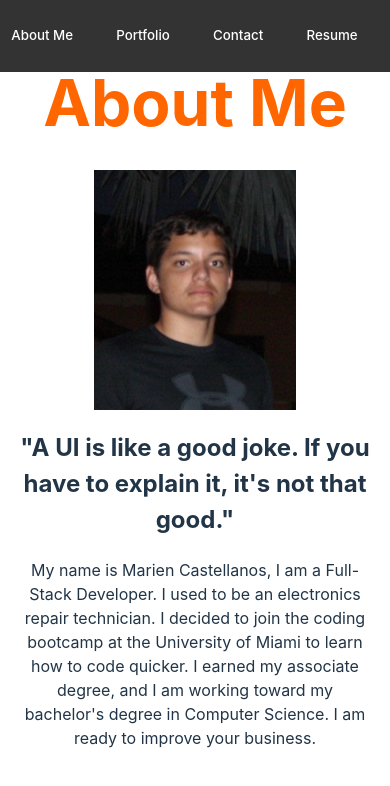
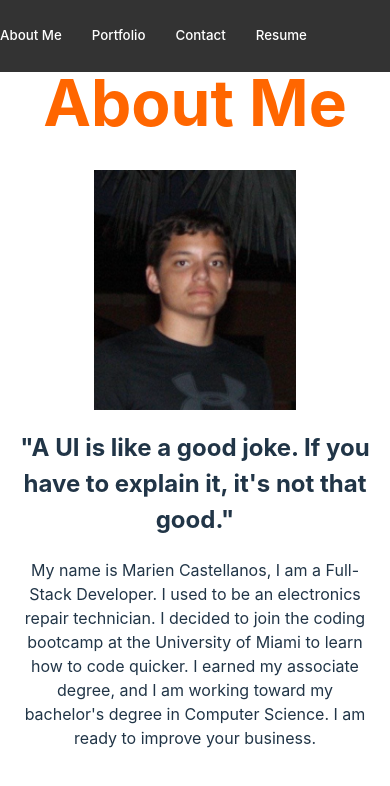
Before and after one commit to mariencito/portfolio-1, a React (Vite) app: page / in a window 390 px wide. Shown: the top 786 px of the page. Built offline with nearby package versions, Linux system fonts and the light colour scheme.

Commit message:
mobile header spacing

```diff
--- a/src/header.css
+++ b/src/header.css
@@ -50,8 +50,7 @@ nav ul li a:hover {
   }
 
   nav ul li {
-    margin-right: 2rem;
-   margin-left: 0.7rem;
+    justify-content: space-between;
     font-size: smaller;
   }
 }
```
